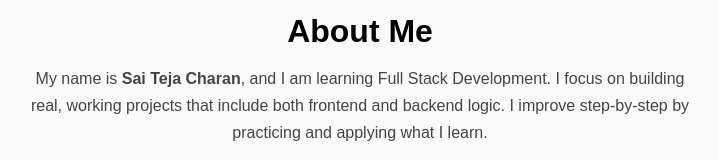
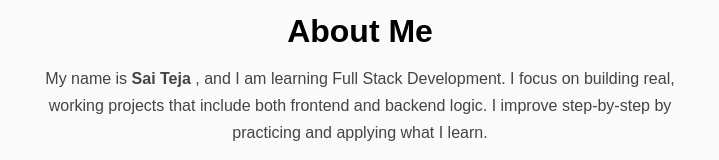
Before and after one commit to saicharanteja733-beep/portfolio-v1, a plain HTML site: page about.html in a window 1280 px wide. Shown: the part 181-341 px from the top of the page, without its empty margins (280-999 px from the left). Drawn offline with Linux system fonts and the light colour scheme.

Commit message:
changes in html

```diff
--- a/about.html
+++ b/about.html
@@ -22,7 +22,7 @@
     <h2>About Me</h2>
 
     <p>
-      My name is <strong>Sai Teja Charan</strong>, and I am learning Full Stack Development.
+      My name is <strong>Sai Teja </strong>, and I am learning Full Stack Development.
       I focus on building real, working projects that include both frontend and backend logic.
       I improve step-by-step by practicing and applying what I learn.
     </p>
```
